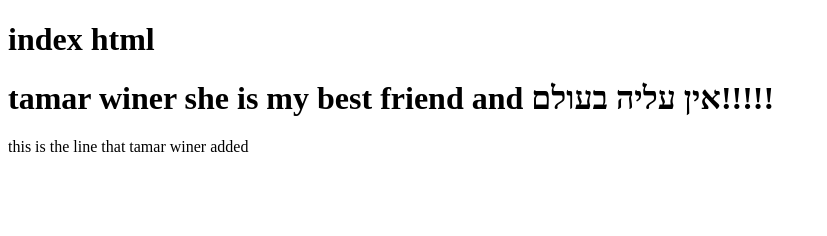
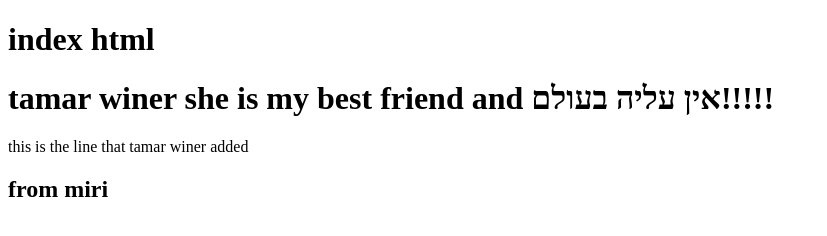
Before and after one commit to miri188422-git/Push_Pull_Repository-, a plain HTML site: page index.html in a window 1280 px wide. Shown: the whole page, without its empty margins (0-827 px from the left). Drawn offline with Linux system fonts and the light colour scheme.

Commit message:
check if its work

```diff
--- a/index.html
+++ b/index.html
@@ -9,5 +9,6 @@
     <h1>index html</h1>
     <h1>tamar winer she is my best friend and אין עליה בעולם!!!!!</h1>
     <p>this is the line that tamar winer added</p>
+    <h2>from miri</h2>
 </body>
 </html>
```
